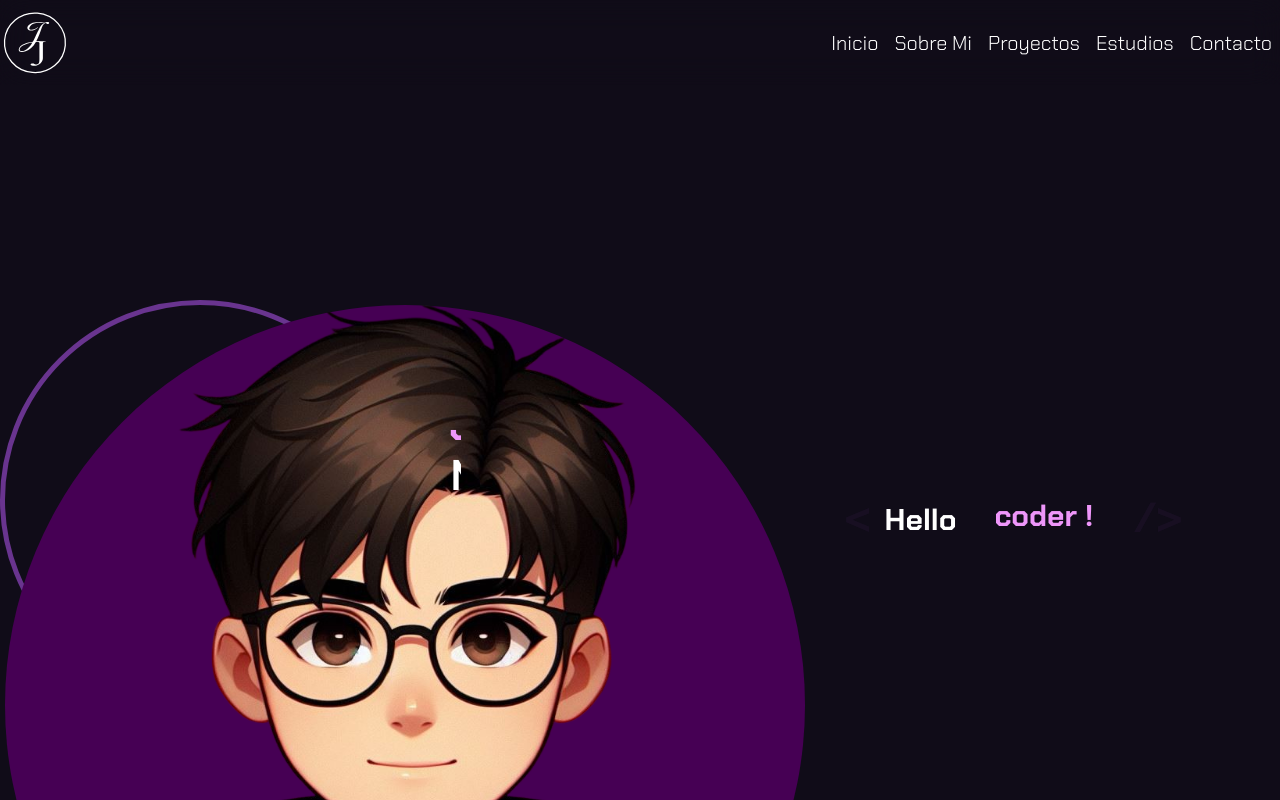
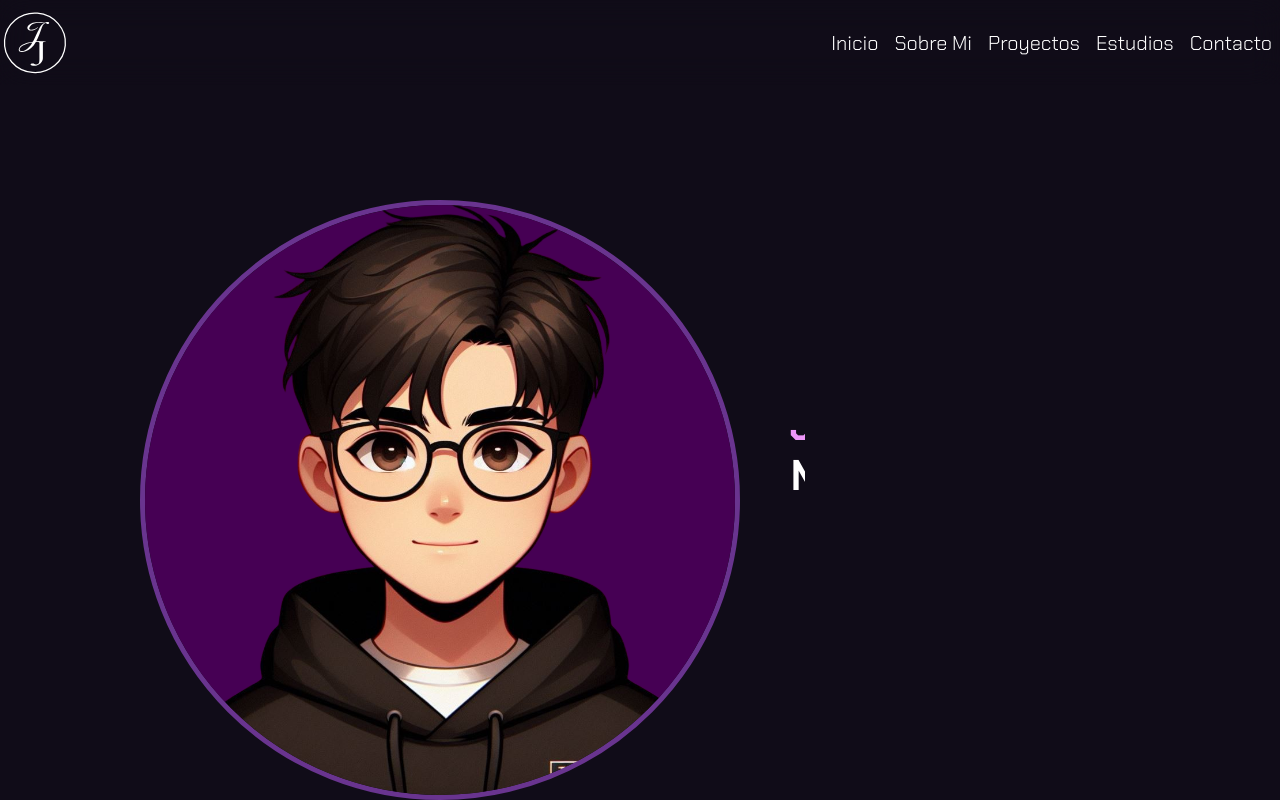
Before and after one commit to JeffreyMardoqueo-17/My-Portafolio, a React (Create React App) app: page / in a window 1280 px wide. Shown: the top 800 px of the page. Built offline with nearby package versions, Linux system fonts and the light colour scheme; a web font is replaced by a local one.

Commit message:
areglado  circulo

```diff
--- a/src/App.js
+++ b/src/App.js
@@ -3,6 +3,7 @@ import './App.css';
 import Perfil from'./components/Perfil/Perfil.jsx'
 import Navbar from './components/NavBar/Navbar';
 import Resumen from './Pages/Resumen/Resumen.jsx';
+import Text from './components/Text/Text.jsx';
 // import Footer from './components/footer';
 
 function App() {
@@ -24,6 +25,7 @@ function App() {
         {/* //perfil */}
         <Navbar />
         <Perfil></Perfil>
+        <Text/>
         <Resumen />
         {/* <Resumen /> */}
         {/* /*FOOOTEEER */}
--- a/src/components/Perfil/Perfil.css
+++ b/src/components/Perfil/Perfil.css
@@ -25,16 +25,16 @@
 .cajaPerfil {
     align-items: center;
     text-align: center;
-    height: 400px;
-    width: 400px;
+    height: 600px;
+    width: 600px;
     border-radius: 50%;
     background-color: var(--Nav);
     border: 5px solid var(--MORADOCLaro);
 }
 
 .cajaPerfil img {
-    height: 800px;
-    width: 800px;
+    height: 590px;
+    width: 590px;
     border-radius: 50%;
 }
 
--- a/src/components/Perfil/Perfil.jsx
+++ b/src/components/Perfil/Perfil.jsx
@@ -14,7 +14,7 @@ export default function Perfil() {
                 <h1 className="name "><span className='name1'>Jeff</span>rey<br></br>Mardoqueo</h1>
             </div>
             <br></br>
-            <Text />
+            {/* <Text /> */}
         </div>
     )
 }
--- a/src/components/Text/Text.css
+++ b/src/components/Text/Text.css
@@ -1,7 +1,9 @@
 .container {
     width: 307px;
     height: 50px;
-    margin-top:0 ;
+    margin-top:0;
+    text-align: center;
+    align-content: center  ;
 }
 
 .content {
--- a/src/components/Text/Text.jsx
+++ b/src/components/Text/Text.jsx
@@ -13,7 +13,7 @@ const Text = () => {
                         <li className="content__container__list__item">world !</li>
                         <li className="content__container__list__item">coder !</li>
                         <li className="content__container__list__item">users !</li>
-                        <li className="content__container__list__item">uiverse</li>
+                        <li className="content__container__list__item">Programer</li>
                     </ul>
                 </div>
             </div>
```
